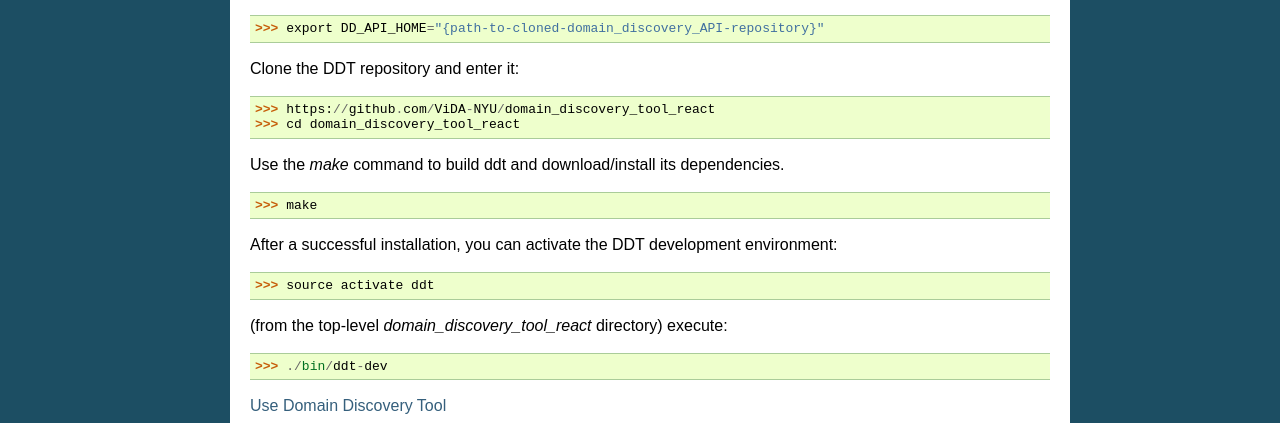
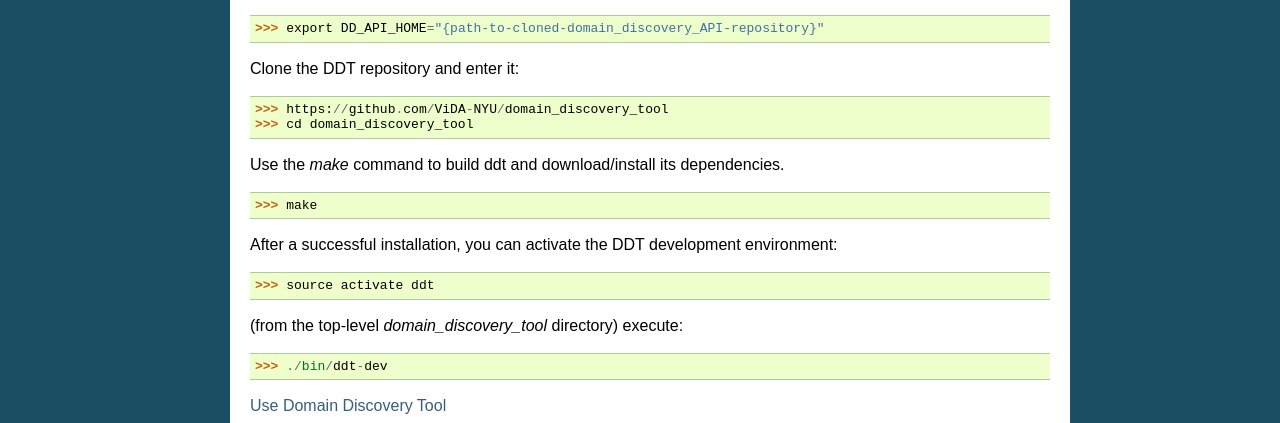
Before and after one commit to VIDA-NYU/domain_discovery_tool, a Sphinx documentation site: the page built from docs/install.rst, in a window 1280 px wide and 900 px high, scrolled down 1661 px. Shown: the part 375-798 px from the top of the window. Built offline with Sphinx 7.4.7, drawn with Linux system fonts in a browser that asks for light colours.

Commit message:
Removed remaining references to ddt react repository

```diff
--- a/docs/index.rst
+++ b/docs/index.rst
@@ -32,7 +32,7 @@
 Links
 ========
 
-* `GitHub repository <https://github.com/ViDA-NYU/domain_discovery_tool_react>`_
+* `GitHub repository <https://github.com/ViDA-NYU/domain_discovery_tool>`_
 
 Indices and tables
 ==================
--- a/docs/install.rst
+++ b/docs/install.rst
@@ -99,8 +99,8 @@
 
 Clone the DDT repository and enter it:
 
->>> https://github.com/ViDA-NYU/domain_discovery_tool_react
->>> cd domain_discovery_tool_react
+>>> https://github.com/ViDA-NYU/domain_discovery_tool
+>>> cd domain_discovery_tool
 
 Use the `make` command to build ddt and download/install its dependencies.
 
@@ -110,7 +110,7 @@
 
 >>> source activate ddt
 
-(from the top-level `domain_discovery_tool_react` directory) execute:
+(from the top-level `domain_discovery_tool` directory) execute:
 
 >>> ./bin/ddt-dev
 
--- a/docs/load_data.rst
+++ b/docs/load_data.rst
@@ -27,7 +27,7 @@
 
 Enter one URL per line.
 
-You can also upload a file with the list of URLs by clicking on the **LOAD URLS FROM FILE** button. This will bring up a file explorer window where you can select the file to upload. The list of URLs should be entered one per line in the file. Download an example URLs list file for ebola domain `HERE <https://github.com/ViDA-NYU/domain_discovery_tool_react/raw/master/docs/ebola_urls.txt>`_. The uploaded URLs are listed in the **Filters** Tab under **Queries** as **Uploaded**.
+You can also upload a file with the list of URLs by clicking on the **LOAD URLS FROM FILE** button. This will bring up a file explorer window where you can select the file to upload. The list of URLs should be entered one per line in the file. Download an example URLs list file for ebola domain `HERE <https://github.com/ViDA-NYU/domain_discovery_tool/raw/master/docs/ebola_urls.txt>`_. The uploaded URLs are listed in the **Filters** Tab under **Queries** as **Uploaded**.
 
 SeedFinder
 ~~~~~~~~~~
```
